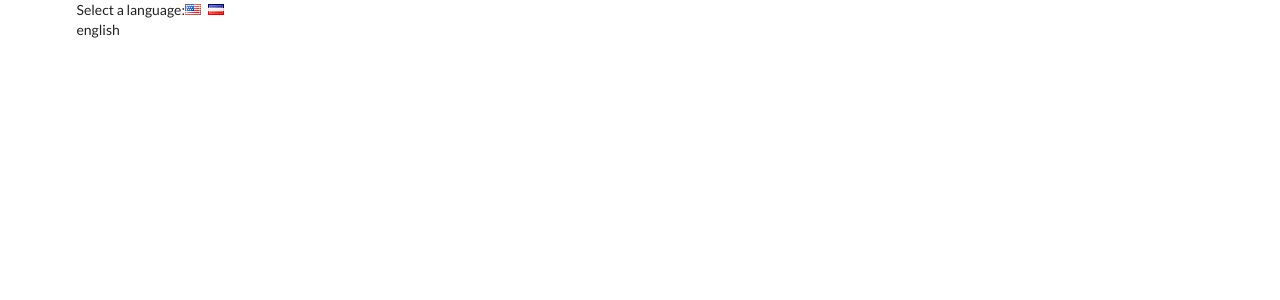
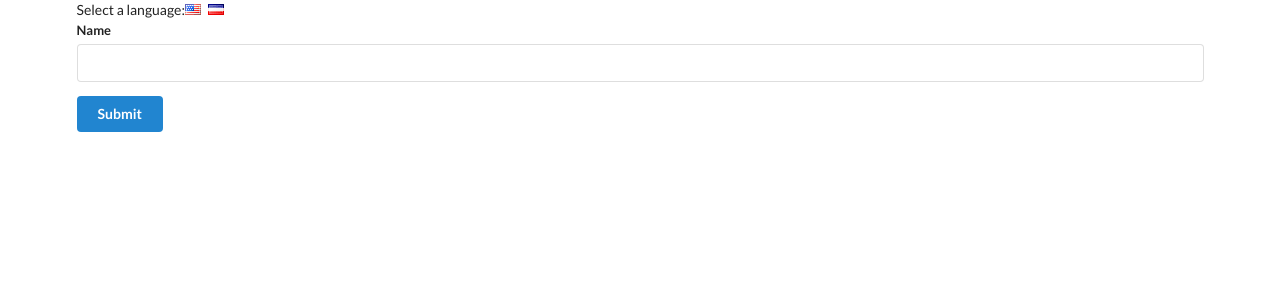
Before and after one commit to denytheman/train-react-translate, a React (Create React App) app: page / in a window 1280 px wide. Shown: the top 300 px of the page. Built offline with nearby package versions, Linux system fonts and the light colour scheme.

Commit message:
Setup basic structure for components

```diff
--- a/src/components/App.js
+++ b/src/components/App.js
@@ -1,4 +1,6 @@
 import React from 'react';
+
+import UserCreate from './UserCreate';
 
 class App extends React.Component {
     state = { language: 'english' }
@@ -14,7 +16,7 @@
                     <i className="flag us" onClick={() => this.onLanguageChange('english')} />
                     <i className="flag cs" onClick={() => this.onLanguageChange('serbian')} />
                 </div>
-                {this.state.language}
+                <UserCreate />
             </div>
         )
     }
--- /dev/null
+++ b/src/components/Button.js
@@ -0,0 +1,12 @@
+import React from 'react';
+
+class Button extends React.Component {
+
+    render() {
+        return (
+            <button className="ui button primary">Submit</button>
+        )
+    }
+}
+
+export default Button;
--- /dev/null
+++ b/src/components/Field.js
@@ -0,0 +1,15 @@
+import React from 'react';
+
+class Field extends React.Component {
+
+    render() {
+        return (
+            <div className="ui field">
+                <label>Name</label>
+                <input />
+            </div>
+        )
+    }
+}
+
+export default Field;
--- /dev/null
+++ b/src/components/UserCreate.js
@@ -0,0 +1,15 @@
+import React from 'react';
+import Field from './Field';
+import Button from './Button';
+
+const UserCreate = (props) => {
+
+    return (
+        <div className="ui form">
+            <Field />
+            <Button />
+        </div>
+    )
+}
+
+export default UserCreate;
```
